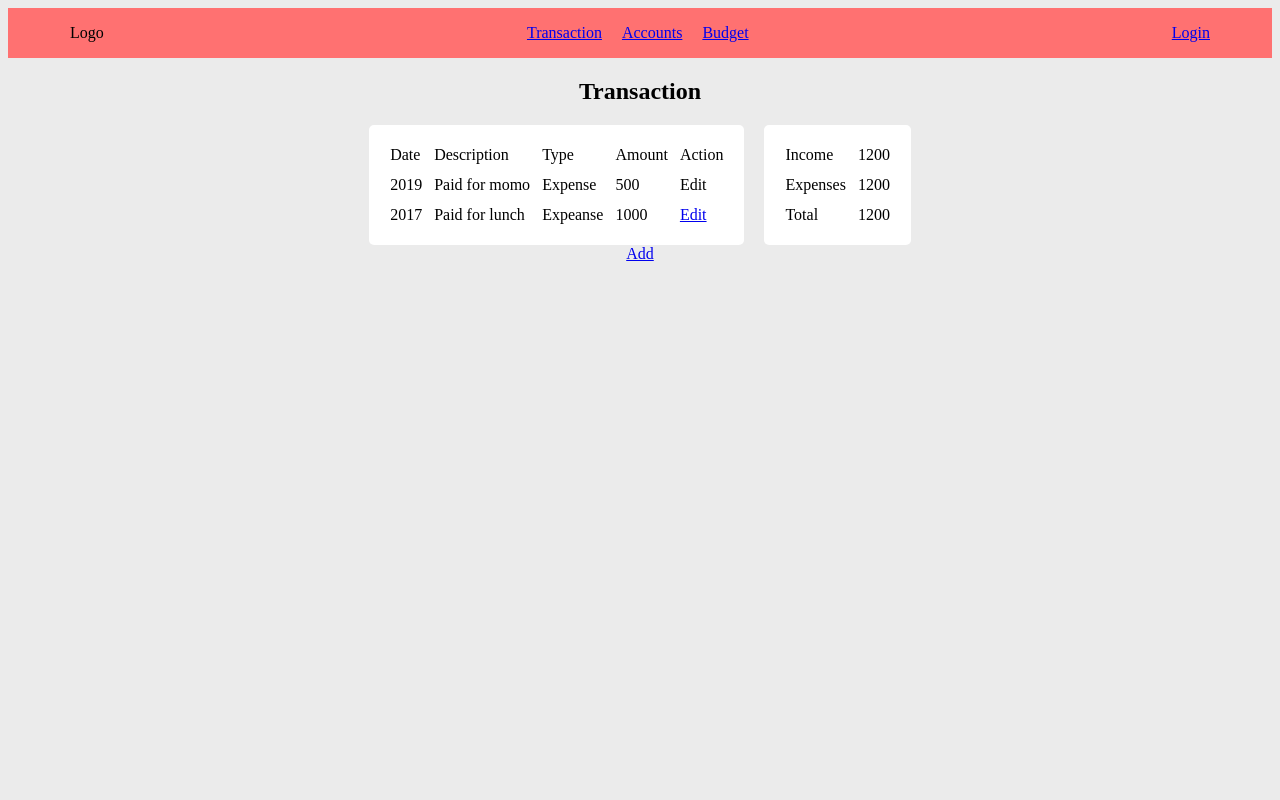
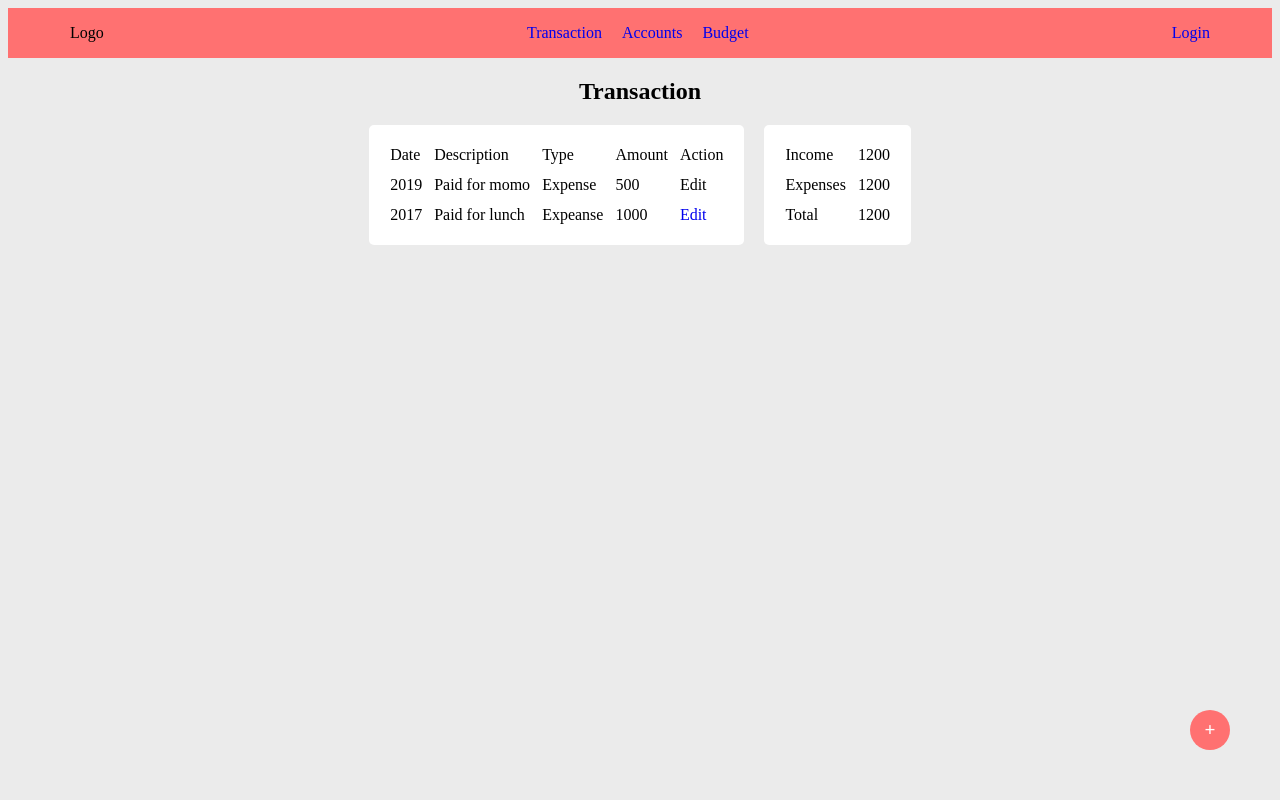
Before and after one commit to jasondhakhwa/Money-Recorder-4th-Sem-Web-App-, a PHP site: page /transaction.html in a window 1280 px wide. Run offline with PHP 8.4, Linux system fonts and the light colour scheme.

Commit message:
Created add button in transaction page

```diff
--- a/CSS/index.css
+++ b/CSS/index.css
@@ -1,9 +1,11 @@
 * {
     box-sizing: border-box;
+    text-decoration: none;
 }
 
 html {
     background-color: rgb(235, 235, 235);
+    padding: 0px;
 }
 
 .navbar-container {
@@ -19,6 +21,7 @@ html {
     width: 1140px;
 }
 
+
 .navbar-contains>div {
     display: flex;
     gap: 20px;
@@ -33,7 +36,7 @@ html {
     flex-direction: column;
 }
 
-.transaction-blocks-container{
+.transaction-blocks-container {
     display: flex;
     gap: 20px;
 }
@@ -42,10 +45,9 @@ html {
     background-color: white;
     border-radius: 5px;
     /* width: 500px; */
-
 }
 
-table{
+table {
     border-collapse: separate;
     border-spacing: 10px;
     padding: 10px;
--- /dev/null
+++ b/CSS/transaction.css
@@ -0,0 +1,24 @@
+.add-transaction {
+    position: fixed;
+    bottom: 50px;
+    right: 50px;
+    background-color: #ff7171;
+    border-radius: 50%;
+    height: 40px;
+    width: 40px;
+    display: flex;
+    justify-content: center;
+    align-items: center;
+}
+
+.add-transaction:hover{
+    cursor: pointer;
+}
+
+.add-transaction-button {
+    text-decoration: none;
+    color: inherit;
+    font-weight: bold;
+    font-size: larger;
+    color: white;
+}
--- a/transaction.html
+++ b/transaction.html
@@ -5,6 +5,7 @@
     <meta http-equiv="X-UA-Compatible" content="IE=edge" />
     <title>Money Manager</title>
     <link rel="stylesheet" href="./CSS/index.css" />
+    <link rel="stylesheet" href="./CSS/transaction.css" />
   </head>
   <body>
     <!-- Navbar Content -->
@@ -69,8 +70,8 @@
           </table>
         </div>
       </div>
-      <div class="add-transaction">
-        <a href="add.html">Add</a>
+      <div class="add-transaction" href="add.html">
+        <a class="add-transaction-button">+</a>
       </div>
     </div>
   </body>
```
Also changed, not shown: 1 other file.
